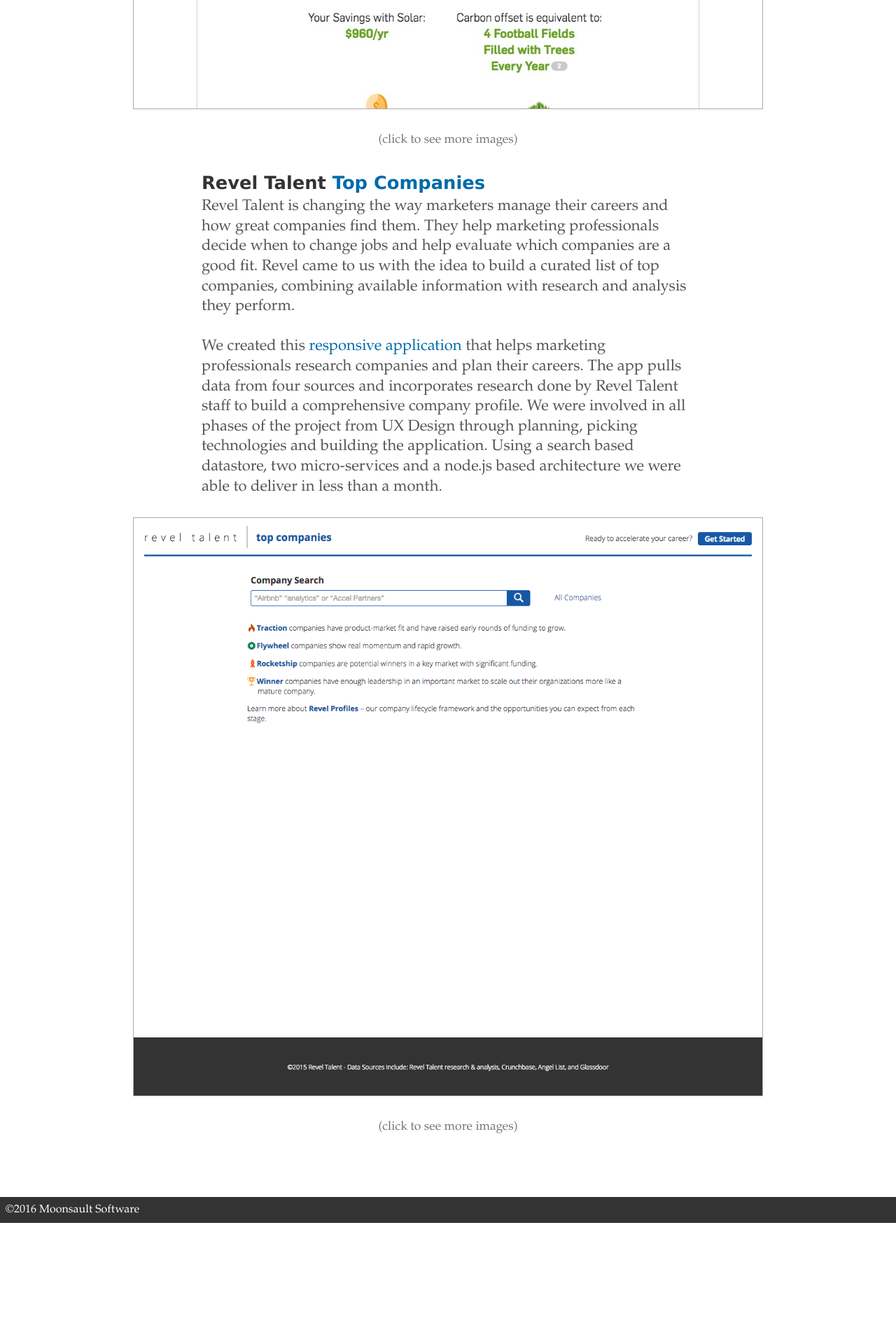
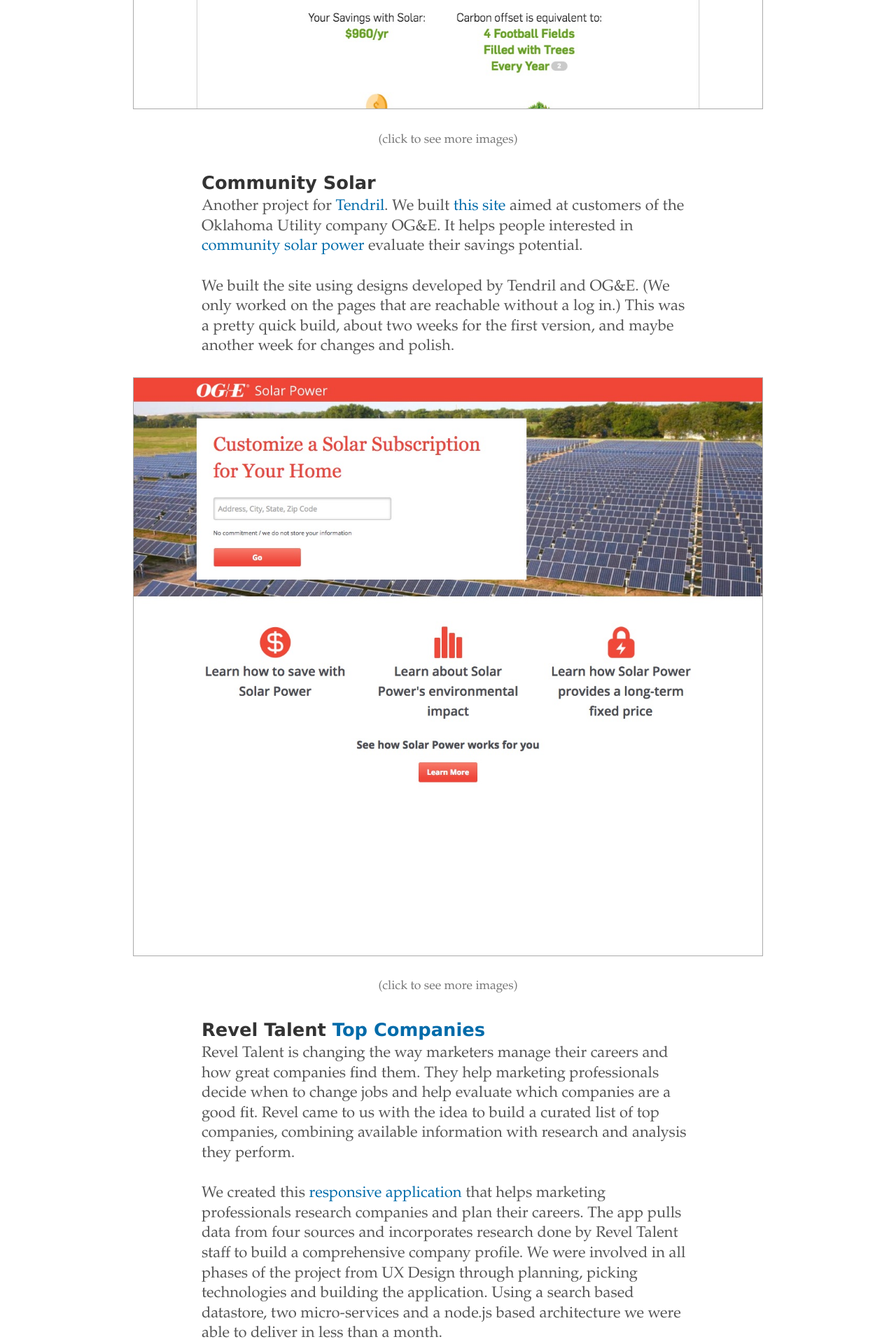
Before and after one commit to moonsaultco/moonsaultco.github.io, a Jekyll site: the page built from index.html, in a window 1280 px wide. Shown: the part 1896-3816 px from the top of the page at 70% size. Built offline with Jekyll 4.4.1, drawn with Linux system fonts in a browser that asks for light colours; before the commit the page ends 3643 px from its top, so only the background shows below that.

Commit message:
add content for community solar

```diff
--- a/_includes/index.scss
+++ b/_includes/index.scss
@@ -200,7 +200,10 @@
 
 	.img-switch {
 		display: block;
-		min-height: 833px;
+	}
+
+	.img-wrap {
+		min-height: 880px;
 	}
 
 	.img-switch img {
--- /dev/null
+++ b/content/community.md
@@ -0,0 +1,10 @@
+
+### Community Solar
+
+Another project for [Tendril][1]. We built [this site][2] aimed at customers of the Oklahoma Utility company OG&amp;E. It helps people interested in [community solar power][3] evaluate their savings potential.
+
+We built the site using designs developed by Tendril and OG&amp;E. (We only worked on the pages that are reachable without a log in.) This was a pretty quick build, about two weeks for the first version, and maybe another week for changes and polish.
+
+[1]: https://www.tendrilinc.com
+[2]: http://oge.poweredbytendril.com/
+[3]: https://en.wikipedia.org/wiki/Community_solar_farm
--- a/index.html
+++ b/index.html
@@ -58,32 +58,39 @@
 		{% endcapture %}
 		{{ pulse_text | markdownify }}
 
+		<div class="img-wrap">
 			<a href="#" class="img-switch" data-id="pulse">
 				<img src="/img/pulse/a-home.jpeg" data-count="0">
 			</a>
+			<p class="center light">(click to see more images)</p>
+		</div>
 
+		{% capture comm_text %}
+		  {% include_relative content/community.md %}
+		{% endcapture %}
+		{{ comm_text | markdownify }}
+
+		<div class="img-wrap">
+			<a href="#" class="img-switch" data-id="comm">
+				<img src="/img/comm/a-home.jpeg" data-count="0">
+			</a>
 			<p class="center light">(click to see more images)</p>
+		</div>
 
 		{% capture revel_text %}
 		  {% include_relative content/revel.md %}
 		{% endcapture %}
 		{{ revel_text | markdownify }}
 
+		<div class="img-wrap">
 			<a href="#" class="img-switch" data-id="revel">
 				<img src="/img/revel/a-home.png" data-count="0">
 			</a>
-
 			<p class="center light">(click to see more images)</p>
-
-
+		</div>
 
 	</div>
-
-
-
-
 </section>
-
 
 <script src="/js/cash.min.js"></script>
 <script>
@@ -93,7 +100,8 @@
   $(function(){
 
 	var pulseList = ["/img/pulse/a-home.jpeg", "/img/pulse/b-guides.jpeg", "/img/pulse/c-size.jpeg", "/img/pulse/d-mobile.jpeg"],
-	revelList = ["/img/revel/a-home.png", "/img/revel/b-results.png", "/img/revel/c-details.png", "/img/revel/d-mobile.png"];
+	revelList = ["/img/revel/a-home.png", "/img/revel/b-results.png", "/img/revel/c-details.png", "/img/revel/d-mobile.png"],
+	commList = ["/img/comm/a-home.jpeg", "/img/comm/b-about.png", "/img/comm/c-offset.png", "/img/comm/d-mobile.png"];
 
     $('html').addClass('dom-loaded');
     showTestimonial();
```
Also changed, not shown: other parts of index.html (+2 -0 lines), img/comm/a-home.jpeg (added), img/comm/a-home.png (added), img/comm/b-about.png (added), img/comm/c-offset.png (added), img/comm/d-mobile.png (added). Lines whose indentation alone changed are shown as unchanged.
